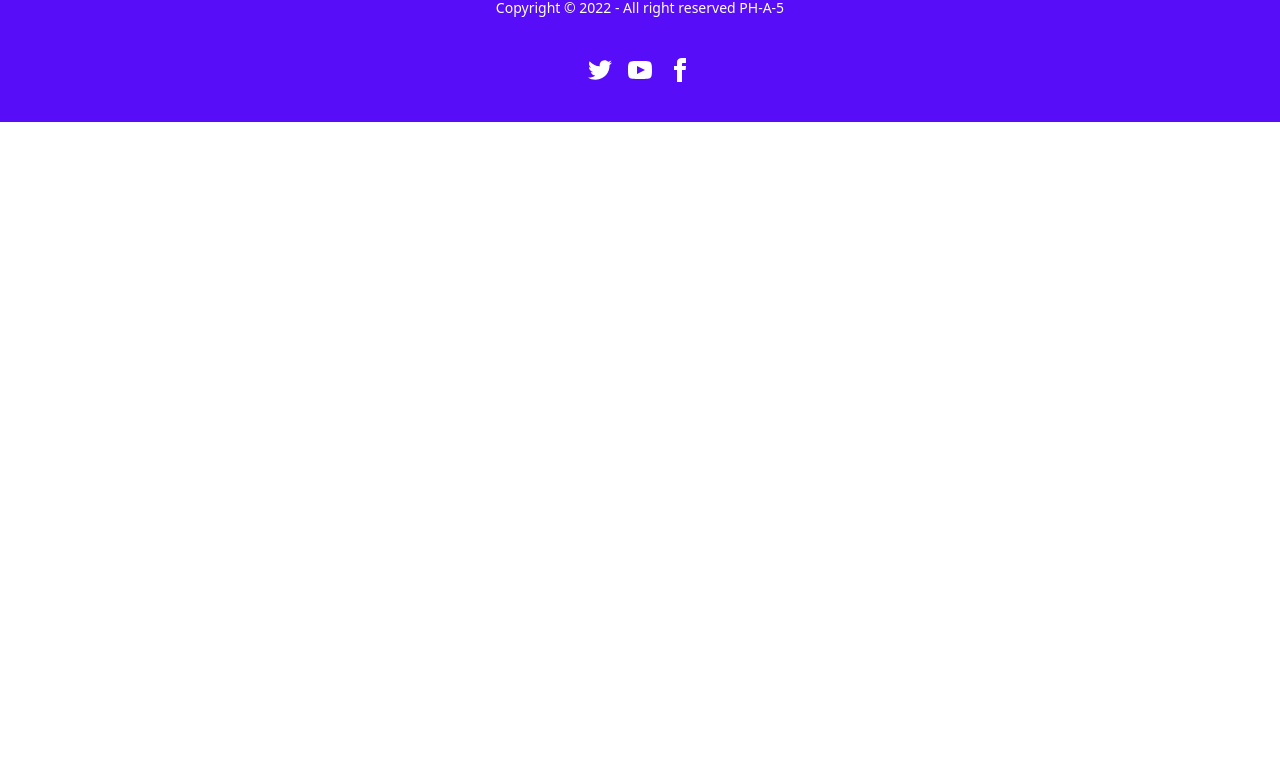
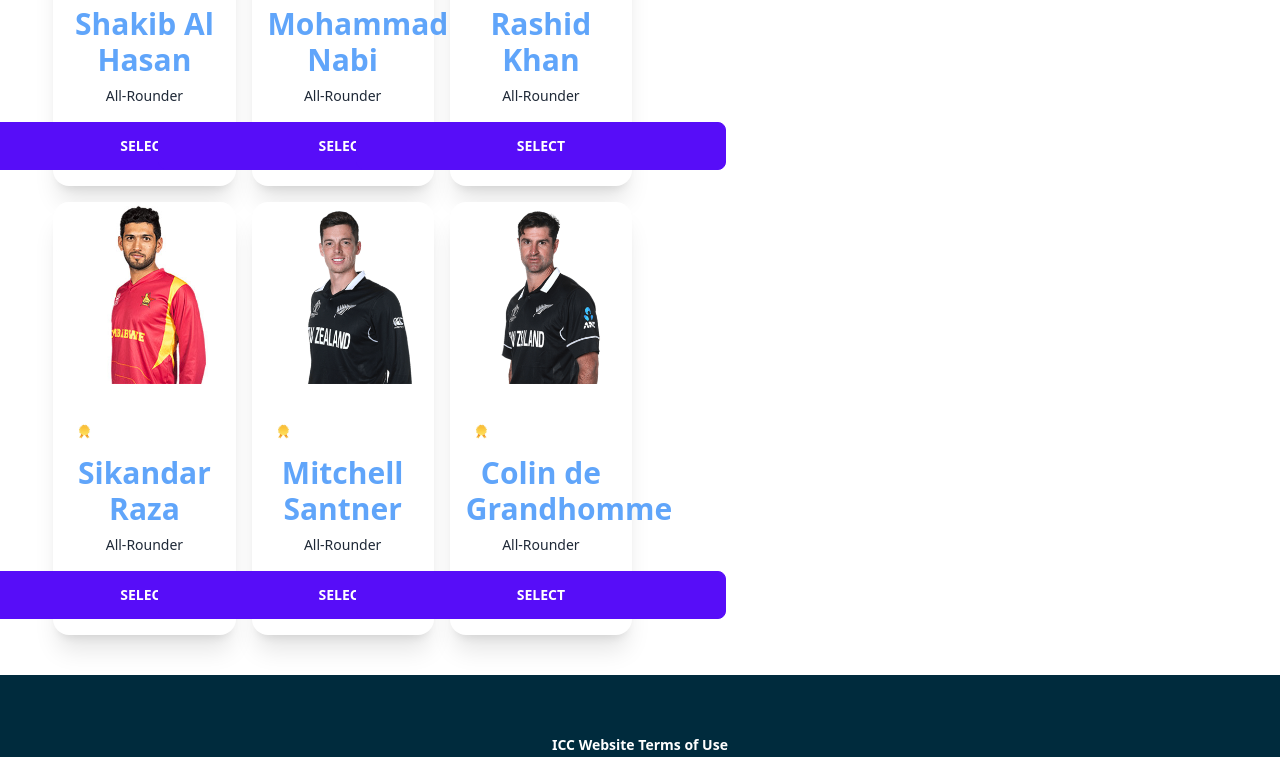
Before and after one commit to Anitaferdous1907/-Best-five-player-dom, a plain HTML site: page index.html in a window 1280 px wide. Shown: the part 1043-1800 px from the top of the page. Before the commit the page ends 1165 px from the top, so only its background shows below. Drawn offline with nearby package versions, Linux system fonts and the light colour scheme.

Commit message:
player section done

```diff
--- a/index.html
+++ b/index.html
@@ -13,6 +13,8 @@
 </head>
 
 <body>
+    <main>
+        <!--   banner section start -->
         <section class="">
 
 
@@ -22,10 +24,10 @@
                     <div class="absolute inset-0 bg-gray-900 bg-opacity-75"></div>
                     <div class=" h-full items-center justify-center relative">
                         <div class="inline-block h-full items-center justify-center relative py-40">
-                        <h1 class="text-3xl text-white text-center font-medium hover:text-yellow-700  ">ICC Player
+                            <h1 class="text-3xl text-white text-center font-black hover:text-sky-500  ">ICC Player
                                 Rankings
                                 for ODI
-                            All-rounders 2022.
+                                All-rounders 2022
                             </h1>
                             <br>
                             <p class="text-center text-sm text-white  ">The ICC Ranking System is a method designed to
@@ -44,14 +46,113 @@
                     </div>
 
         </section>
+        <!--   banner section end -->
+
+        <!-- players card & calculation  section start -->
+        <section class="w-11/12 mx-auto mb-10">
+            <div class="grid grid-cols-2 gap-4">
+                <div class="grid grid-cols-3 gap-4">
+                    <!-- All player cards -->
+                    <!-- player 1 -->
+                    <div class="card card-compact w-full bg-base-100 shadow-xl gap-4">
+                        <figure><img src="images/PLAYERS/Shakib-Al-Hasan.png" alt="Shoes" /></figure>
+                        <div class="card-body text-center">
+
+                            <img class="w-8" src="images/1.1.png" alt="">
+                            <h1 class="text-3xl font-bold text-blue-400">Shakib Al Hasan</h1>
+
+                            All-Rounder</h3>
+                            <div class="card-actions justify-center ">
+                                <button class="btn btn-primary px-40 mt-2">Select</button>
+                            </div>
+                        </div>
+                    </div>
+                    <!-- player 2 -->
+                    <div class="card card-compact w-full bg-base-100 shadow-xl gap-4">
+                        <figure><img src="images/PLAYERS/Mohammad Nabi.png" alt="Shoes" /></figure>
+                        <div class="card-body text-center">
+
+                            <img class="w-7" src="images/Medel.jpg" alt="">
+                            <h1 class="text-3xl font-bold text-blue-400">Mohammad Nabi</h1>
+
+                            All-Rounder</h3>
+                            <div class="card-actions justify-center ">
+                                <button class="btn btn-primary px-40 mt-2">Select</button>
+                            </div>
+                        </div>
+                    </div>
+                    <!-- player 3 -->
+                    <div class="card card-compact w-full bg-base-100 shadow-xl gap-4">
+                        <figure><img src="images/PLAYERS/Rashid Khan.png" alt="Shoes" /></figure>
+                        <div class="card-body text-center">
+
+                            <img class="w-7" src="images/Medel.jpg" alt="">
+                            <h1 class="text-3xl font-bold text-blue-400">Rashid Khan</h1>
+
+                            All-Rounder</h3>
+                            <div class="card-actions justify-center ">
+                                <button class="btn btn-primary px-40 mt-2">Select</button>
+                            </div>
+                        </div>
+                    </div>
+                    <!-- player 4 -->
+                    <div class="card card-compact w-full bg-base-100 shadow-xl gap-4">
+                        <figure><img src="images/PLAYERS/Sikandar-Raza1.jpg" alt="Shoes" /></figure>
+                        <div class="card-body text-center">
+
+                            <img class="w-8" src="images/Medel.jpg" alt="">
+                            <h1 class="text-3xl font-bold text-blue-400">Sikandar Raza</h1>
+
+                            All-Rounder</h3>
+                            <div class="card-actions justify-center ">
+                                <button class="btn btn-primary px-40 mt-2">Select</button>
+                            </div>
+                        </div>
+                    </div>
+                    <!-- player 5 -->
+                    <div class="card card-compact w-full bg-base-100 shadow-xl gap-4">
+                        <figure><img src="images/PLAYERS/Mitchell Santner.png" alt="Shoes" /></figure>
+                        <div class="card-body text-center">
+
+                            <img class="w-8" src="images/Medel.jpg" alt="">
+                            <h1 class="text-3xl font-bold text-blue-400">Mitchell Santner</h1>
+
+                            All-Rounder</h3>
+                            <div class="card-actions justify-center ">
+                                <button class="btn btn-primary px-40 mt-2">Select</button>
+                            </div>
+                        </div>
+                    </div>
+                    <!-- player 6 -->
+                    <div class="card card-compact w-full bg-base-100 shadow-xl gap-4">
+                        <figure><img src="images/PLAYERS/Colin de Grandhomme.png" alt="Shoes" /></figure>
+                        <div class="card-body text-center">
+
+                            <img class="w-8" src="images/Medel.jpg" alt="">
+                            <h1 class="text-3xl font-bold text-blue-400">Colin de Grandhomme</h1>
+
+                            All-Rounder</h3>
+                            <div class="card-actions justify-center ">
+                                <button class="btn btn-primary px-40 mt-2">Select</button>
+                            </div>
+                        </div>
+                    </div>
+                    <!-- players cards end -->
+                </div>
+                <div>Selected - V </div>
+
+            </div>
+        </section>
+
+    </main>
 
 
     <script src="js/select-best-five.js"></script>
 </body>
 <footer>
-    <footer class="footer footer-center p-10 bg-primary text-primary-content">
+    <footer class="footer footer-center p-10 bg-info-content text-primary-content">
         <div>
-            <p class="font-bold">
+            <p class="font-black">
                 <br>ICC Website Terms of Use
             </p>
             <img class="" src="images/international-cricket-council-icc-logo-97923BF892-seeklogo.com.png" alt="">
```
Also changed, not shown: images/1.1.png (added), images/Medel.jpg (added), images/PLAYERS/Mohammad-Nab2i.png (added), images/PLAYERS/Shakib-Al-Hasan1.png (added), images/PLAYERS/Sikandar Raza1.png (added), images/PLAYERS/Sikandar-Raza1.jpg (added). Lines whose indentation alone changed are shown as unchanged.
